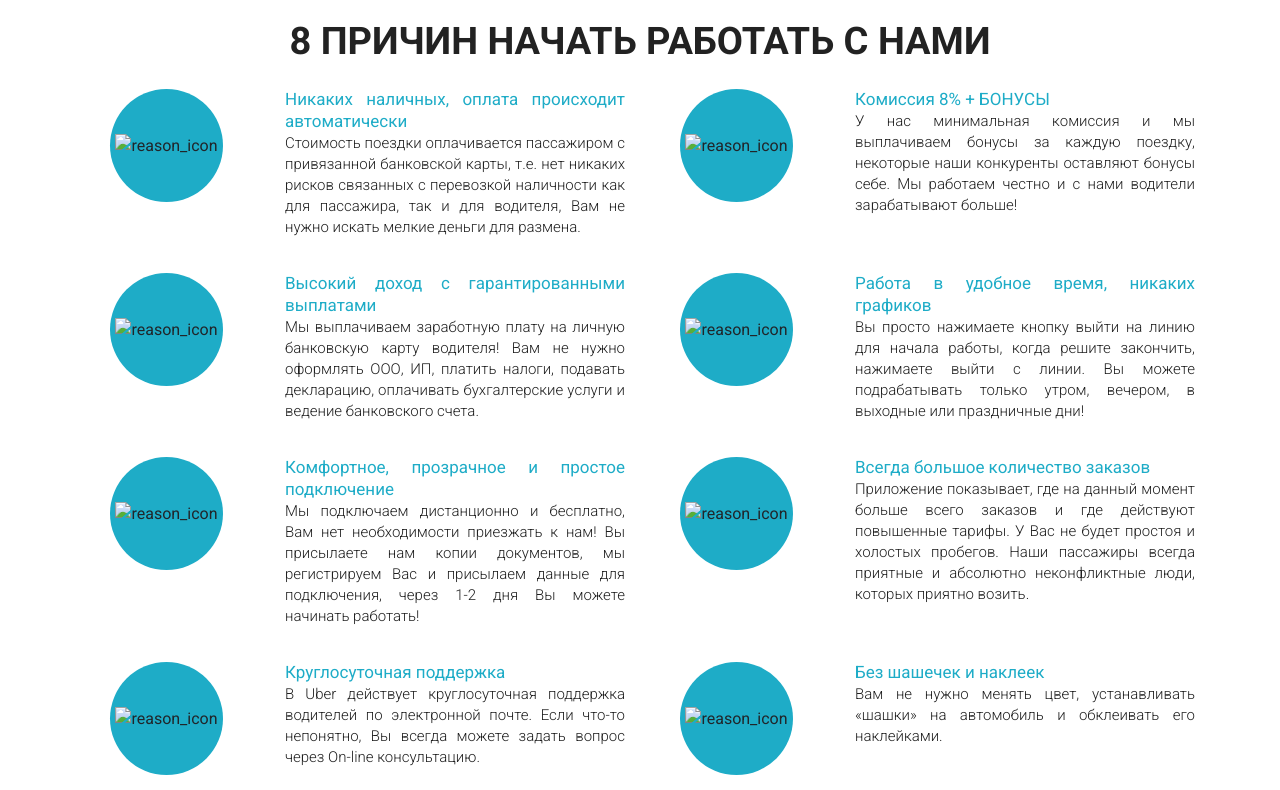
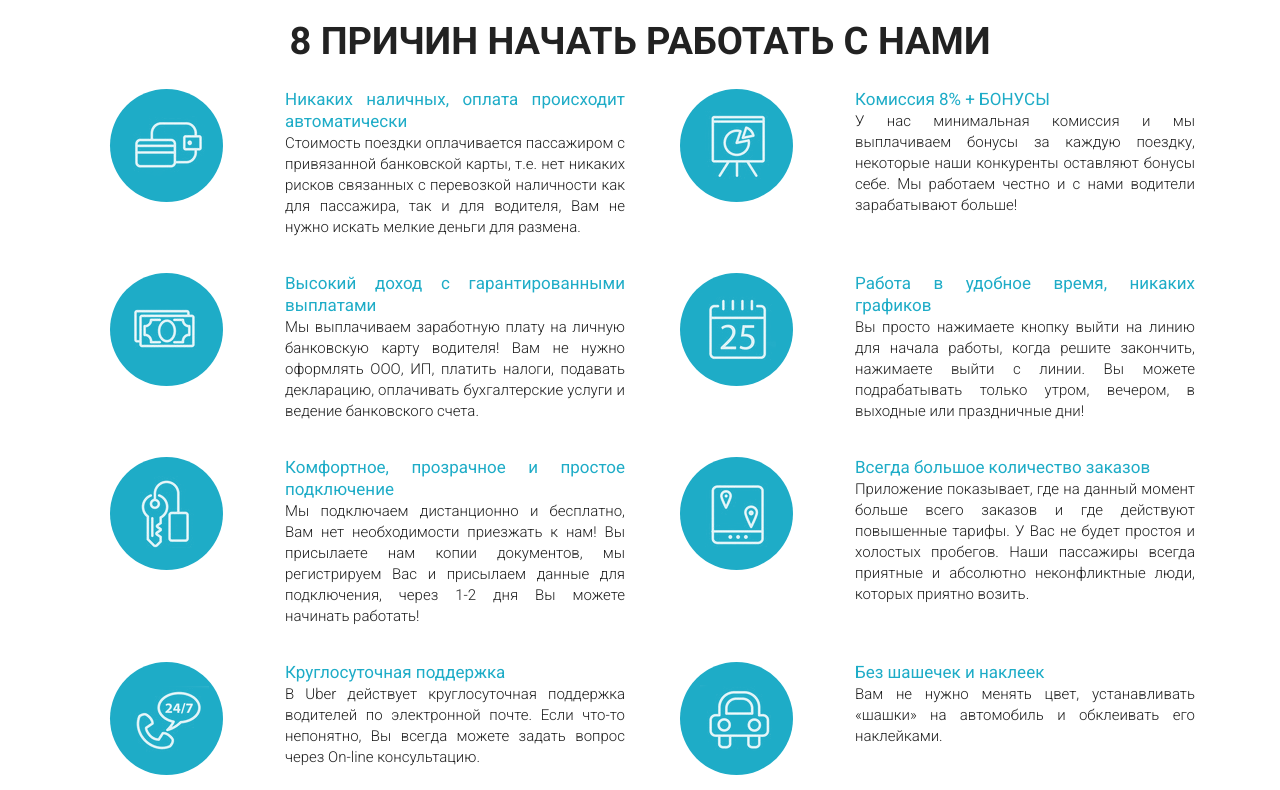
Before and after one commit to TanyaBlyum/TanyaBlyum.github.io, a plain HTML site: page index.html in a window 1280 px wide. Shown: the part 990-1780 px from the top of the page. Drawn offline with Linux system fonts and the light colour scheme.

Commit message:
Update index.html

```diff
--- a/index.html
+++ b/index.html
@@ -34,7 +34,7 @@
             <div class="container">
                 <div class="row">
                     <div class="col-6 col-lg-4 offset-lg-1 col-md-5 offset-md-0">
-                        <a href="#" class="subheader_logo"><img src="../src/icons/uber_mainlogo.png" alt="logo"></a>
+                        <a href="#" class="subheader_logo"><img src="icons/uber_mainlogo.png" alt="logo"></a>
                         <div class="subheader_oficial">Официальный партнер Uber в Москве</div>
                     </div>
 
@@ -76,7 +76,7 @@
             <div class="row">
                 <div class="col-md-6 reason_item">
                     <div class="reason_icon">
-                        <img src="../src/icons/reasons/1_reason.png" alt="reason_icon" class="reason_img">
+                        <img src="icons/reasons/1_reason.png" alt="reason_icon" class="reason_img">
                     </div>
                     <div class="reason_descr">
                         <span>Никаких наличных, оплата происходит автоматически </span><br>
@@ -84,7 +84,7 @@
                 </div>
                 <div class="col-md-6 reason_item">
                     <div class="reason_icon">
-                        <img src="../src/icons/reasons/2_reason.png" alt="reason_icon" class="reason_img">
+                        <img src="icons/reasons/2_reason.png" alt="reason_icon" class="reason_img">
                     </div>
                     <div class="reason_descr">
                         <span>Комиссия 8% + БОНУСЫ</span> <br> У нас минимальная комиссия и мы выплачиваем бонусы за каждую поездку, некоторые наши конкуренты оставляют бонусы себе. Мы работаем честно и с нами водители зарабатывают больше!
@@ -92,7 +92,7 @@
                 </div>
                 <div class="col-md-6 reason_item">
                     <div class="reason_icon">
-                        <img src="../src/icons/reasons/3_reason.png" alt="reason_icon" class="reason_img">
+                        <img src="icons/reasons/3_reason.png" alt="reason_icon" class="reason_img">
                     </div>
                     <div class="reason_descr">
                         <span>Высокий доход с гарантированными выплатами</span><br>
@@ -101,7 +101,7 @@
                 </div>
                 <div class="col-md-6 reason_item">
                     <div class="reason_icon">
-                        <img src="../src/icons/reasons/4_reason.png" alt="reason_icon" class="reason_img">
+                        <img src="icons/reasons/4_reason.png" alt="reason_icon" class="reason_img">
                     </div>
                     <div class="reason_descr">
                         <span>Работа в удобное время, никаких графиков</span> <br>
@@ -110,7 +110,7 @@
                 </div>
                 <div class="col-md-6 reason_item">
                     <div class="reason_icon">
-                        <img src="../src/icons/reasons/5_reason.png" alt="reason_icon" class="reason_img">
+                        <img src="icons/reasons/5_reason.png" alt="reason_icon" class="reason_img">
                     </div>
                     <div class="reason_descr">
                         <span>Комфортное, прозрачное и простое подключение</span> <br>
@@ -119,7 +119,7 @@
                 </div>
                 <div class="col-md-6 reason_item">
                     <div class="reason_icon">
-                        <img src="../src/icons/reasons/6_reason.png" alt="reason_icon" class="reason_img">
+                        <img src="icons/reasons/6_reason.png" alt="reason_icon" class="reason_img">
                     </div>
                     <div class="reason_descr">
                         <span>Всегда большое количество заказов</span> <br>
@@ -128,7 +128,7 @@
                 </div>
                 <div class="col-md-6 reason_item">
                     <div class="reason_icon">
-                        <img src="../src/icons/reasons/7_reason.png" alt="reason_icon" class="reason_img">
+                        <img src="icons/reasons/7_reason.png" alt="reason_icon" class="reason_img">
                     </div>
                     <div class="reason_descr">
                         <span>Круглосуточная поддержка</span><br>
@@ -137,7 +137,7 @@
                 </div>
                 <div class="col-md-6 reason_item">
                     <div class="reason_icon">
-                        <img src="../src/icons/reasons/8_reason.png" alt="reason_icon" class="reason_img">
+                        <img src="icons/reasons/8_reason.png" alt="reason_icon" class="reason_img">
                     </div>
                     <div class="reason_descr">
                         <span>Без шашечек и наклеек</span><br>
@@ -200,7 +200,7 @@
         <div class="label label_car">Возможности</div>
         <div class="title title_car">Выбор - отличная штука!</div>
         <div class="subtitle subtitle_car">Закажите автомобиль, который подходит вам по стилю и бюджету</div>
-        <img src="../src/img/car.png" alt="car">
+        <img src="img/car.png" alt="car">
         <div class="car_descr">
             Машины на каждый день. <br>
             Лучше, быстрее и дешевле, чем такси
```
